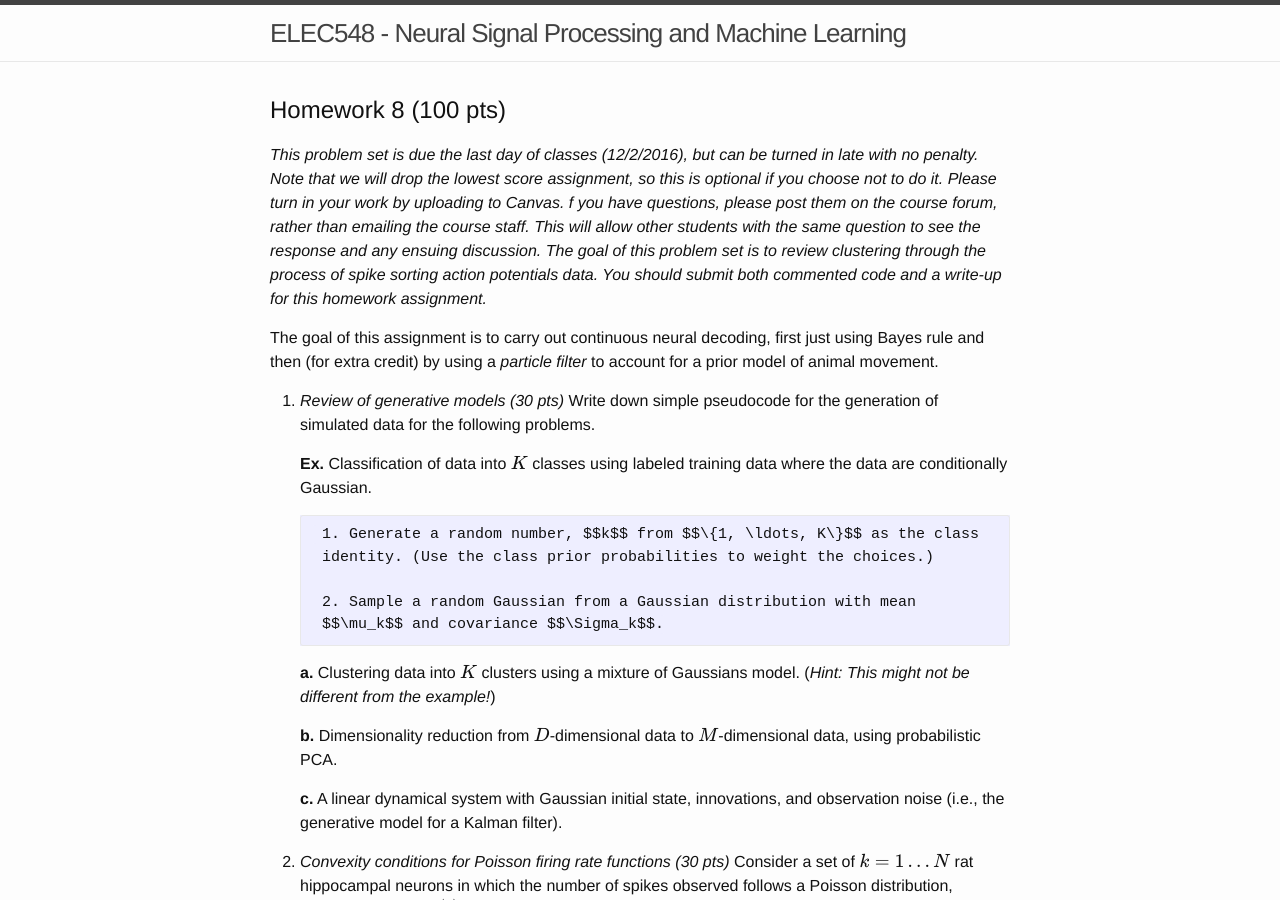
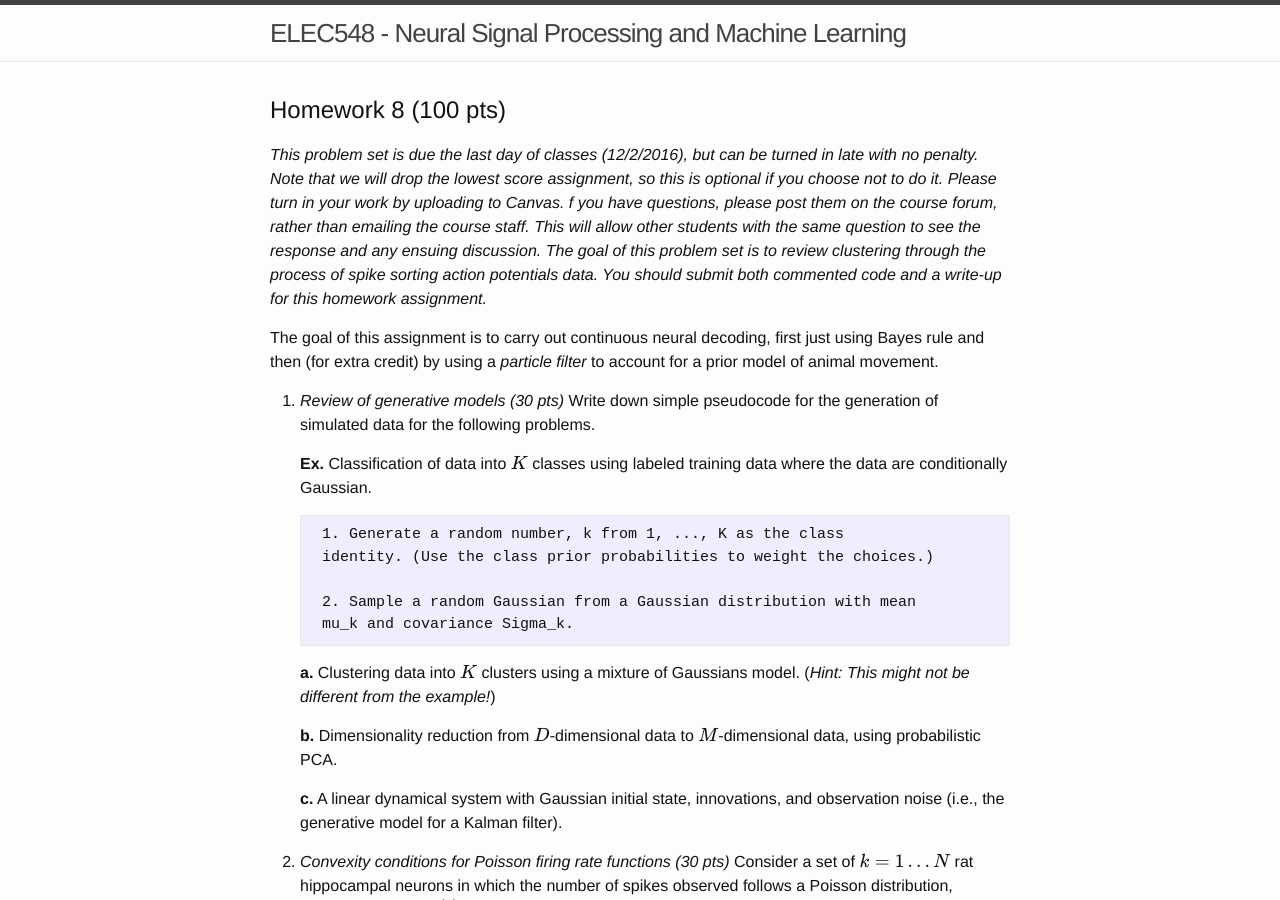
Before and after one commit to elec548/elec548.github.io, a Jekyll site: the page built from Assignments/hw8.md, in a window 1280 px wide and 900 px high. Built offline with Jekyll 4.4.1, drawn with Linux system fonts in a browser that asks for light colours; formulas are drawn with MathJax 3.

Commit message:
Updated example for 1

```diff
--- a/Assignments/hw8.md
+++ b/Assignments/hw8.md
@@ -27,11 +27,11 @@ to account for a prior model of animal movement.
     **Ex.** Classification of data into $$K$$ classes using labeled training data
     where the data are conditionally Gaussian.
 
-        1. Generate a random number, $$k$$ from $$\{1, \ldots, K\}$$ as the class
+        1. Generate a random number, k from 1, ..., K as the class
         identity. (Use the class prior probabilities to weight the choices.)
 
         2. Sample a random Gaussian from a Gaussian distribution with mean
-        $$\mu_k$$ and covariance $$\Sigma_k$$.
+        mu_k and covariance Sigma_k.
 
     **a.** Clustering data into $$K$$ clusters using a mixture of Gaussians model.
     (_Hint: This might not be different from the example!_)
```
